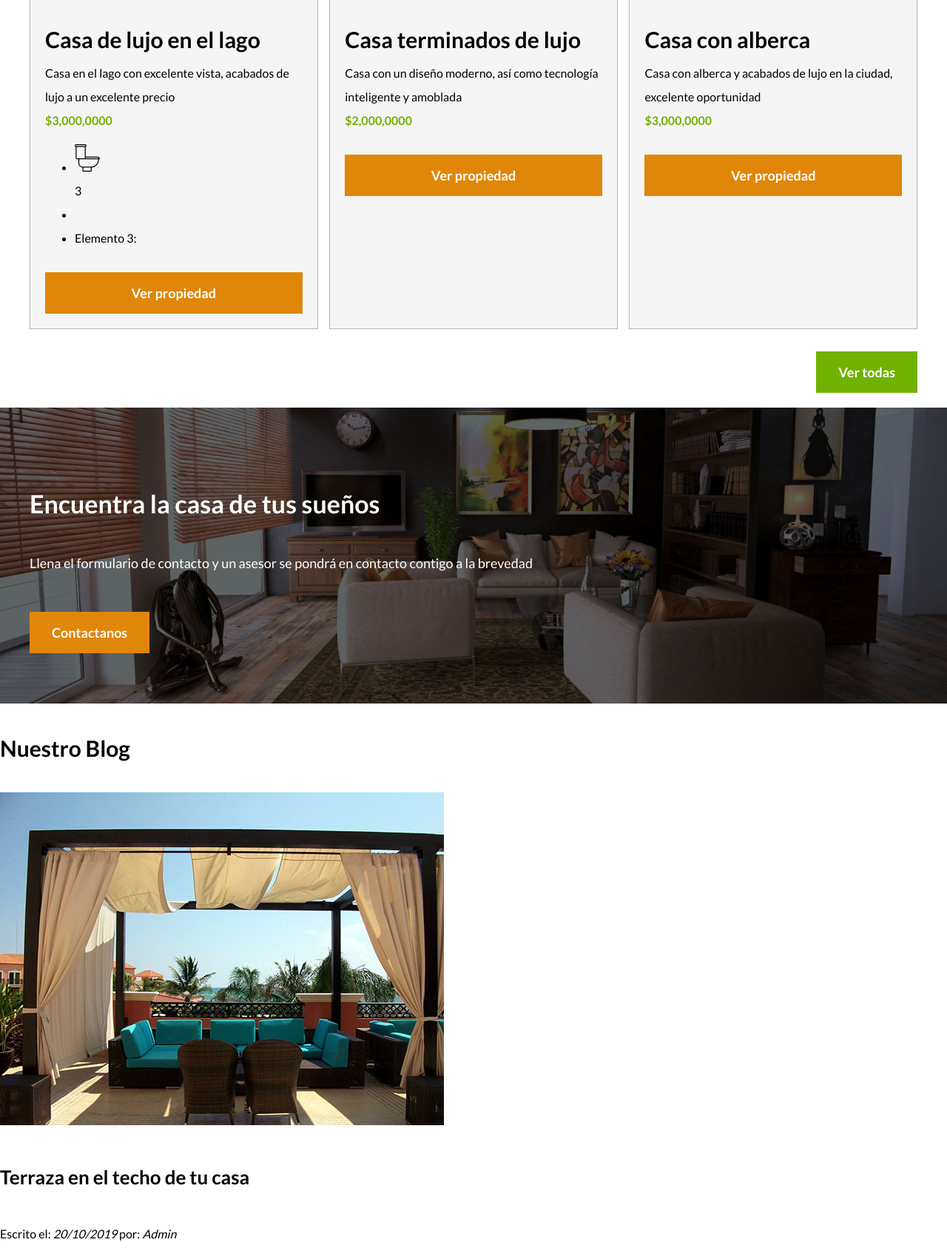
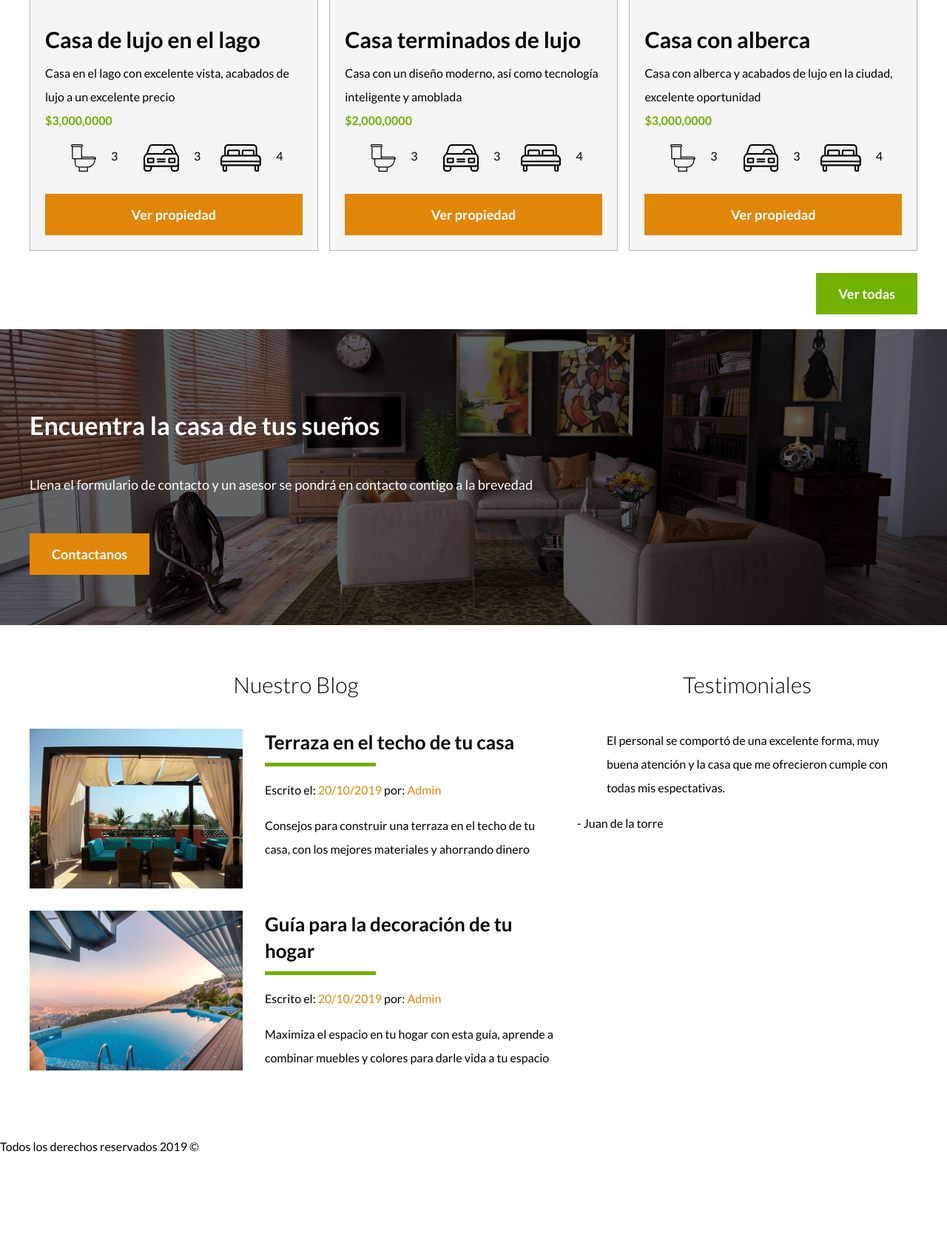
Before and after one commit to xarls14/bienesRaices, a plain HTML site: page Archivos Bienes Raices/index.html in a window 1280 px wide. Shown: the part 1715-3402 px from the top of the page at 74% size. After the commit the page ends 3297 px from the top, so only its background shows below. Drawn offline with Linux system fonts and the light colour scheme.

Commit message:
bienes raices - commit 18-06-2019 08:45

```diff
--- a/Archivos Bienes Raices/css/style.css
+++ b/Archivos Bienes Raices/css/style.css
@@ -169,6 +169,22 @@ h4{
     font-weight: 700;
 }
 
+.iconos-caracteristicas{
+    list-style: none;
+    padding: 0;
+    display: flex;
+    justify-content: space-evenly;
+}
+
+.iconos-caracteristicas li{
+
+    display: flex;
+}
+
+.iconos-caracteristicas li img{
+    margin-right: 2rem;
+}
+
 .ver-todas{
     display: flex;
     justify-content: flex-end;
@@ -192,3 +208,58 @@ h4{
 .contenido-contacto p{
     font-size: 1.8rem;
 }
+
+/*seccion inferior*/
+
+.seccion-inferior{
+    display: flex;
+    justify-content: space-between;
+}
+.seccion-inferior .blog{
+    flex-basis: 60%;
+}
+
+.seccion-inferior .testimoniales{
+    flex-basis: calc(40% - 2rem);
+}
+
+.entrada-blog{
+    display: flex;
+    justify-content: space-between;
+    margin-bottom: 2rem;
+}
+
+.entrada-blog:last-of-type{
+    margin-bottom: 0;
+}
+
+.entrada-blog .imagen{
+    flex-basis: 40%;
+}
+
+.entrada-blog .texto-entrada{
+    flex-basis: calc(60% - 3rem);
+}
+
+.texto-entrada a{
+    color: black;
+    text-decoration: none;
+}
+
+.texto-entrada h4{
+    margin: 0;
+    line-height: 1.4;
+}
+
+.texto-entrada h4::after{
+    content: '';
+    display: block;
+    width: 15rem;
+    height: .5rem;
+    background-color: #71b100;
+    margin-top: 1rem;
+}
+
+.texto-entrada span{
+    color: #e08709;
+}
--- a/Archivos Bienes Raices/index.html
+++ b/Archivos Bienes Raices/index.html
@@ -65,13 +65,19 @@
                     <p>Casa en el lago con excelente vista, acabados de lujo a un excelente precio</p>
                     <p class="precio">$3,000,0000</p>
 
-                    <ul>
+                    <ul class="iconos-caracteristicas">
                         <li>
                             <img src="img/icono_wc.svg" alt="icono wc">
                             <p>3</p>
                         </li>
-                        <li></li>
-                        <li>Elemento 3:</li>
+                        <li>
+                            <img src="img/icono_estacionamiento.svg" alt="icono autos">
+                            <p>3</p>
+                        </li>
+                        <li>
+                            <img src="img/icono_dormitorio.svg" alt="icono habitaciones">
+                            <p>4</p>
+                        </li>
                     </ul>
 
                     <a href="#" class="boton boton-amarillo d-block">Ver propiedad</a>
@@ -84,6 +90,20 @@
                     <h3>Casa terminados de lujo</h3>
                     <p>Casa con un diseño moderno, así como tecnología inteligente y amoblada</p>
                     <p class="precio">$2,000,0000</p>
+                    <ul class="iconos-caracteristicas">
+                        <li>
+                            <img src="img/icono_wc.svg" alt="icono wc">
+                            <p>3</p>
+                        </li>
+                        <li>
+                            <img src="img/icono_estacionamiento.svg" alt="icono autos">
+                            <p>3</p>
+                        </li>
+                        <li>
+                            <img src="img/icono_dormitorio.svg" alt="icono habitaciones">
+                            <p>4</p>
+                        </li>
+                    </ul>
                     <a href="#" class="boton boton-amarillo d-block">Ver propiedad</a>
                 </div>
             </div>
@@ -94,6 +114,20 @@
                     <h3>Casa con alberca</h3>
                     <p>Casa con alberca y acabados de lujo en la ciudad, excelente oportunidad</p>
                     <p class="precio">$3,000,0000</p>
+                    <ul class="iconos-caracteristicas">
+                        <li>
+                            <img src="img/icono_wc.svg" alt="icono wc">
+                            <p>3</p>
+                        </li>
+                        <li>
+                            <img src="img/icono_estacionamiento.svg" alt="icono autos">
+                            <p>3</p>
+                        </li>
+                        <li>
+                            <img src="img/icono_dormitorio.svg" alt="icono habitaciones">
+                            <p>4</p>
+                        </li>
+                    </ul>
                     <a href="#" class="boton boton-amarillo d-block">Ver propiedad</a>
                 </div>
             </div>
@@ -111,35 +145,50 @@
         </div>
    </section>
 
+   <div class="seccion-inferior contenedor seccion">
 
-   <section>
-        <h3>Nuestro Blog</h3>
+        <section class="blog">
+            <h3 class="centrar-texto fw-300">Nuestro Blog</h3>
 
-        <article>
+            <article class="entrada-blog">
+                <div class="imagen">
                     <img src="img/blog1.jpg" alt="Entrada de blog">
+                </div>
+                <div class="texto-entrada">
+                    <a href="#">
                         <h4>Terraza en el techo de tu casa</h4>
-            <p>Escrito el: <em> 20/10/2019 </em>por: <em>Admin</em></p>
+                    </a>
+                    <p>Escrito el: <span> 20/10/2019 </span>por: <span>Admin</span></p>
                     <p>Consejos para construir una terraza en el techo de tu casa, con los mejores materiales y ahorrando dinero</p>
+                </div>
+
             </article>
 
-        <article>
+            <article class="entrada-blog">
+                <div class="imagen">
                     <img src="img/blog2.jpg" alt="Entrada de blog">
+                </div>
+                <div class="texto-entrada">
+                    <a href="#">
                         <h4>Guía para la decoración de tu hogar</h4>
-            <p>Escrito el: <em> 20/10/2019 </em> por: <em>Admin</em></p>
+                    </a>
+                    <p>Escrito el: <span> 20/10/2019 </span> por: <span>Admin</span></p>
                     <p>Maximiza el espacio en tu hogar con esta guía, aprende a combinar muebles y colores para darle vida a tu espacio</p>
+                </div>
             </article>
         </section>
 
 
 
-   <section>
-        <h3>Testimoniales</h3>
+        <section class="testimoniales">
+            <h3 class="centrar-texto fw-300">Testimoniales</h3>
 
             <blockquote>
                 El personal se comportó de una excelente forma, muy buena atención y la casa que me ofrecieron cumple con todas mis espectativas.
             </blockquote>
             <p>- Juan de la torre</p>
         </section>
+    </div>
 
    <footer>
        <nav class="navegacion">
```
Lines whose indentation alone changed are shown as unchanged.
